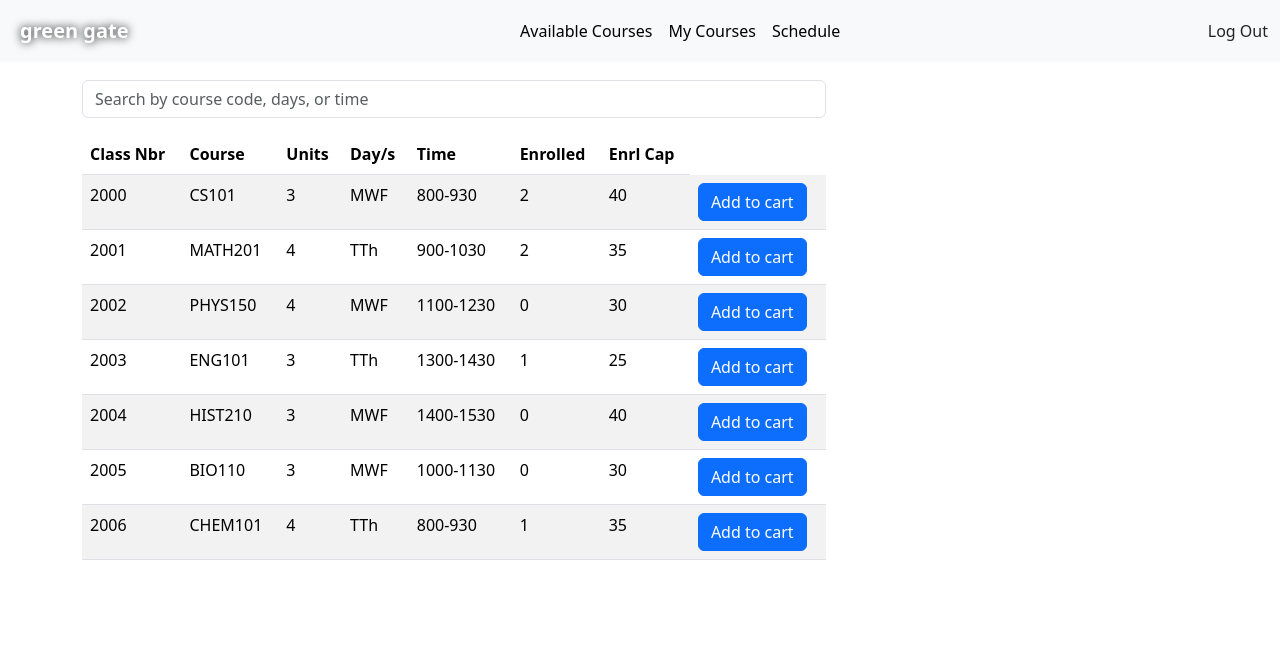
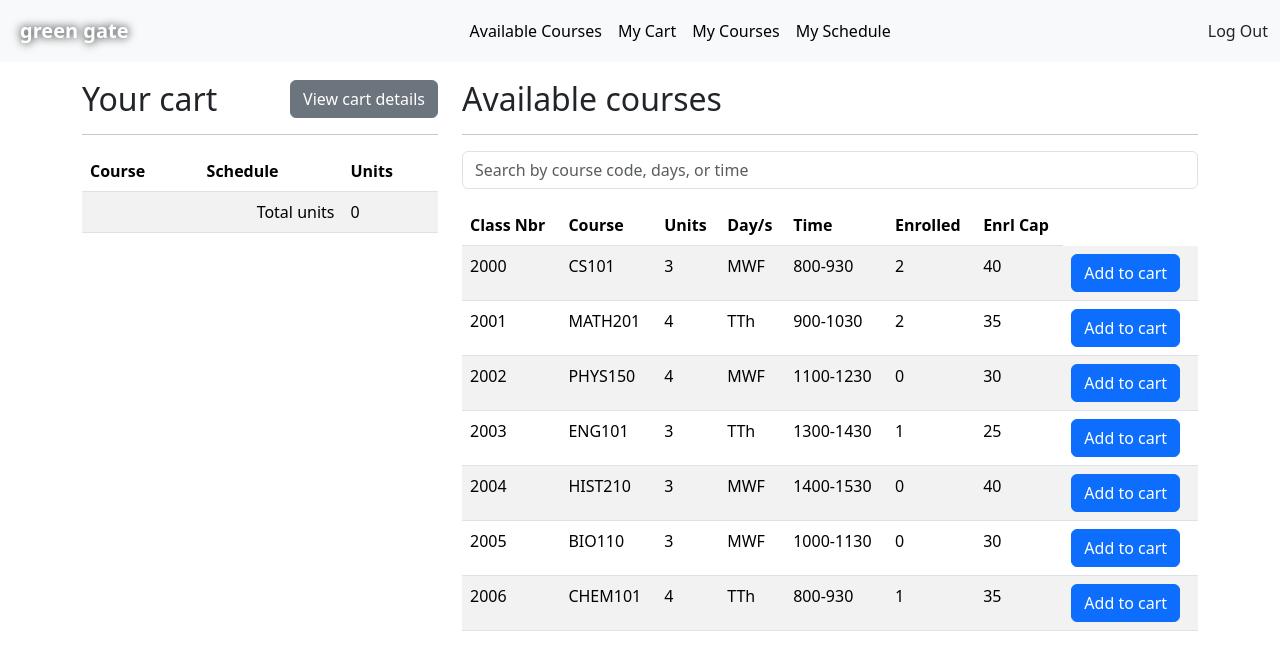
Before and after one commit to rea-prince/green-gate, a Flask app: page /available_courses in a window 1280 px wide. Shown: the top 670 px of the page. Run offline with Flask 3, Linux system fonts and the light colour scheme; a user stored in the database is signed in; data comes from the database, SQL or seed files in the repository; both versions use the stored data as it was after the commit.

Commit message:
Completed available courses backend and frontend. Began work on course checkout

```diff
--- a/app.py
+++ b/app.py
@@ -2,7 +2,7 @@ import os
 import sqlite3
 import re
 import datetime
-from flask import Flask, redirect, url_for, render_template, request, session
+from flask import Flask, redirect, url_for, render_template, request, session, flash, get_flashed_messages
 from flask_session import Session
 from functools import wraps
 from werkzeug.security import check_password_hash, generate_password_hash
@@ -57,29 +57,36 @@ def register():
         # validity
         # if any field is blank
         if not id_number or not email_address or not firstname or not lastname or not password or not confirmation or not user_role:
+            flash("Please enter your complete information")
             return redirect("/register")
         # validate ID number
         if not id_number.isdigit():
+            flash("Your ID number must be a number")
             return redirect("/register")
         # validate email address
         if not re.match(email_pattern, email_address):
+            flash("Your email address is invalid")
             return redirect("/register")
         email_check = cursor.execute("SELECT email FROM users WHERE email = ?", (email_address,)).fetchone()
         if email_check:
+            flash("Your email address is already registered")
             return redirect("/register")
 
         # if password and confirmation don't match
         if password != confirmation:
+            flash("Passwords do not match")
             return redirect("/register")
         # check user role is valid
         if user_role not in possible_roles:
+            flash("Please select a valid role")
             return redirect("/register")
 
         # availability
         # if ID or username are already in db
         id_check = cursor.execute("SELECT id FROM users WHERE id = ?", (id_number,)).fetchone()
         if id_check:
-            return render_template("error.html")
+            flash("Your ID is already registered")
+            return redirect("/register")
 
         # hash password
         password_hash = generate_password_hash(password)
@@ -104,7 +111,6 @@ def login():
     # initialize db
     connection = sqlite3.connect('enrollment.db')
     cursor = connection.cursor()
-    session.clear()
     if request.method == "POST":
         # input
         id_number = request.form.get("id_number", "").strip()
@@ -112,10 +118,12 @@ def login():
 
         # check if any field is empty
         if not password or not id_number:
+            flash("Please enter your information")
             return redirect("/login")
 
         # check if id number is a number
         if not id_number.isdigit():
+            flash("Please enter a valid ID number")
             return redirect("/login")
 
         # query database for user
@@ -123,9 +131,11 @@ def login():
 
         # check if id number is in database or if password doesn't match
         if user is None or not check_password_hash(user[2], password):
+            flash("Your password may not match or your ID nubmer is not regsitered")
             return redirect("/login")
 
         # set current session if nothing else
+        session.clear()
         session["user_id"] = user[0]
 
         # redirect to home page
@@ -171,38 +181,99 @@ def available_courses():
             class_filter.append(row)
     classes = class_filter
 
-    # adding courses to cart
     if request.method == "POST":
-        cart_class_id = request.form.get("add_to_cart")
+
+        # removing from cart
+        if "class_id_remove" in request.form:
+            remove_class_id = request.form.get("class_id_remove")
+            cursor.execute("DELETE FROM carts WHERE user_id = ? AND class_id = ?", (session["user_id"], remove_class_id))
+
+            connection.commit()
+            return redirect("/available_courses")
 
         # adding to cart
-        # check if cart has actual value
-        if cart_class_id == None or not cart_class_id.isdigit():
-            return render_template("error.html")
-        cart_class_id = int(cart_class_id)
+        if "class_id" in request.form:
+            cart_class_id = request.form.get("class_id")
 
-        # check if class is full
-        if not any(row[0] == int(cart_class_id) for row in classes):
-            return render_template("error.html")
+            # check if cart has actual value
+            if cart_class_id == None or not cart_class_id.isdigit():
+                flash("Invalid cart value")
+                return redirect("/available_courses")
+            cart_class_id = int(cart_class_id)
 
-        # check for duplicates
+            # check if class is full
+            if not any(row[0] == int(cart_class_id) for row in classes):
+                flash("Class is full")
+                return redirect("/available_courses")
 
-        # insert into cart
-        cursor.execute("INSERT INTO carts (user_id, class_id) VALUES (?, ?)", session["user_id"], cart_class_id)
+            # check for duplicates
+            cart_items = cursor.execute("SELECT 1 FROM carts WHERE class_id = ? AND user_id = ?", (cart_class_id, session["user_id"])).fetchone()
+            if cart_items:
+                flash("You are already enrolled in this course")
+                return redirect("/available_courses")
 
-        # <------------------------------------>
-        # removing from cart
+            # insert into cart
+            cursor.execute("INSERT INTO carts (user_id, class_id) VALUES (?, ?)", (session["user_id"], cart_class_id))
 
-        connection.commit()
+            connection.commit()
+            return redirect("/available_courses")
+    # rendering cart items ( course id, days, time )
+    cart = cursor.execute("""
+        SELECT course_code, days, start_time, end_time, units, id
+        FROM classes WHERE id IN (
+            SELECT class_id FROM carts WHERE user_id = ?
+        )
+        """, (session["user_id"],)).fetchall()
 
-    # <------------------------------------>
-    # rendering cart items ( course id, days, time )
-        # get cart items (pull from courses where course id in carts and user id = session[user_id])
+    total_units = 0
 
+    for item in cart:
+        total_units += int(item[4])
 
     connection.close()
 
-    return render_template("available_courses.html", classes=classes)
+    return render_template("available_courses.html", classes=classes, cart=cart, total_units=total_units)
+
+@app.route("/my_cart", methods=["GET", "POST"])
+@login_required
+def my_cart():
+    connection = sqlite3.connect('enrollment.db')
+    cursor = connection.cursor()
+
+    if request.method == "POST":
+        if "class_id_remove" in request.form:
+            remove_class_id = request.form.get("class_id_remove")
+            cursor.execute("DELETE FROM carts WHERE user_id = ? AND id = ?", (session["user_id"], remove_class_id))
+            connection.commit()
+            return redirect("/my_cart")
+
+    # load cart items
+    cart_courses = cursor.execute("""
+        SELECT c.id,
+               c.course_code,
+               c.title,
+               c.description,
+               c.section,
+               c.units,
+               COUNT(e.id) AS enrolled_count,
+               c.slots,
+               c.days,
+               c.start_time,
+               c.end_time,
+               carts.id
+        FROM classes c
+        LEFT JOIN enrollments e
+               ON c.id = e.class_id AND e.status = 'enrolled'
+        JOIN carts ON c.id = carts.class_id
+        WHERE c.id IN (
+            SELECT class_id FROM carts WHERE user_id = ?
+        )
+        GROUP BY c.id
+        """, (session["user_id"],)).fetchall()
+
+    connection.close()
+
+    return render_template("my_cart.html", cart_courses=cart_courses)
 
 @app.route("/my_courses")
 @login_required
--- a/static/search.js
+++ b/static/search.js
@@ -14,12 +14,14 @@ document.addEventListener('DOMContentLoaded', function() {
         // i did not know this method existed hitherto ¯\_( ͡° ͜ʖ ͡°)_/¯
         tableRows.forEach(row => {
             // index starts at 0 btw
+            const class_id = row.cells[0].textContent.toLowerCase();
             const course = row.cells[1].textContent.toLowerCase();
             const days = row.cells[3].textContent.toLowerCase();
             const time = row.cells[4].textContent.toLowerCase();
 
             // just compare table rows to search term
             if (
+                class_id.includes(searchTerm) ||
                 course.includes(searchTerm) ||
                 days.includes(searchTerm) ||
                 time.includes(searchTerm)
--- a/static/styles.css
+++ b/static/styles.css
@@ -21,3 +21,8 @@ body {
 #course_search {
   margin-bottom: 1rem;
 }
+
+.heading_with_button {
+  display: flex;
+  justify-content: space-between;
+}
--- a/templates/available_courses.html
+++ b/templates/available_courses.html
@@ -6,14 +6,44 @@
     <script src="{{ url_for ('static', filename='search.js') }}"></script>
 
     <div class="container">
+        <div class="row">
             <div class="col-sm-4">
-            <!-- cart list here-->
-            <!-- only show course code, days, time and remove from cart button-->
-            <!-- include button link for full cart page-->
-
+                <h2 class="heading_with_button">
+                    Your cart
+                    <button type="button" class="btn btn-secondary" onclick="window.location.href='{{ url_for('my_cart') }}'">View cart details</button>
+                </h2>
+                <hr>
+                <table class="table table-striped">
+                    <thead>
+                        <th>Course</th>
+                        <th>Schedule</th>
+                        <th>Units</th>
+                    </thead>
+                    <tbody>
+                        {% for item in cart %}
+                            <tr>
+                                <td>{{ item[0] }}</td>
+                                <td>{{ item[1] }}, {{ item[2] }}-{{ item[3] }}</td>
+                                <td>{{ item[4]|int }}</td>
+                                <td>
+                                    <form id="remove_from_cart" method="post">
+                                        <input type="hidden" name="class_id_remove" value="{{ item[5] }}">
+                                        <button type="submit" class="btn btn-secondary" name="remove">Remove</button>
+                                    </form>
+                                </td>
+                            </tr>
+                        {% endfor %}
+                        <tr>
+                            <td colspan="2" style="text-align: right;">Total units</td>
+                            <td>{{ total_units }}</td>
+                        </tr>
+                    </tbody>
+                </table>
             </div>
             <div class="col-sm-8">
-            <input class="form-control me-2" type="text" placeholder="Search by course code, days, or time" aria-label="Search" id="course_search" name="course_search"/>
+                <h2>Available courses</h2>
+                <hr>
+                <input class="form-control me-2" type="Search" placeholder="Search by course code, days, or time" aria-label="Search" id="course_search" name="course_search"/>
                 <table class="table table-striped">
                     <thead>
                         <th>Class Nbr</th>
@@ -37,13 +67,15 @@
                                 <td>
                                     <form id="add_to_cart" method="post">
                                         <input type="hidden" name="class_id" value="{{ class[0] }}">
-                                    <button type="button" class="btn btn-primary" name="cart">Add to cart</button>
+                                        <button type="submit" class="btn btn-primary" name="cart">Add to cart</button>
                                     </form>
                                 </td>
                             </tr>
                         {% endfor %}
+                            <tr> </tr>
                     </tbody>
                 </table>
             </div>
         </div>
+    </div>
 {% endblock %}
--- a/templates/index.html
+++ b/templates/index.html
@@ -3,7 +3,7 @@
 {% block title %}Home{% endblock %}
 
 {% block body %}
-    <div class="container d-flex flex-custom justify-content-center">
+    <div class="container">
         <div class="col-sm-5">
             <h1>Welcome to GreenGate!</h1>
         </div>
--- a/templates/layout.html
+++ b/templates/layout.html
@@ -4,12 +4,13 @@
         <meta name="viewport" content="initial-scale=1, width=device-width">
         <link rel="stylesheet" href="{{ url_for('static', filename='styles.css') }}">
         <link href="https://cdn.jsdelivr.net/npm/bootstrap@5.3.7/dist/css/bootstrap.min.css" rel="stylesheet" integrity="sha384-LN+7fdVzj6u52u30Kp6M/trliBMCMKTyK833zpbD+pXdCLuTusPj697FH4R/5mcr" crossorigin="anonymous">
+        <script src="https://cdn.jsdelivr.net/npm/bootstrap@5.3.7/dist/js/bootstrap.min.js" integrity="sha384-7qAoOXltbVP82dhxHAUje59V5r2YsVfBafyUDxEdApLPmcdhBPg1DKg1ERo0BZlK" crossorigin="anonymous"></script>
         <title>{% block title %}Home{% endblock %}</title>
 	</head>
 	<body>
         <nav class="navbar fixed-top navbar-expand-lg bg-body-tertiary" id="primarynav">
             <div class="container-fluid">
-                <a class="navbar-brand" href="#" id="greengatelogo">green gate</a>
+                <a class="navbar-brand" href="/" id="greengatelogo">green gate</a>
                 <button class="navbar-toggler" type="button" data-bs-toggle="collapse" data-bs-target="#navbarNav" aria-controls="navbarNav" aria-expanded="false" aria-label="Toggle navigation">
                 <span class="navbar-toggler-icon"></span>
                 </button>
@@ -20,10 +21,13 @@
                             <a class="nav-link active" aria-current="page" href="/available_courses">Available Courses</a>
                         </li>
                         <li class="nav-item">
+                            <a class="nav-link active" aria-current="page" href="/my_cart">My Cart</a>
+                        </li>
+                        <li class="nav-item">
                             <a class="nav-link active" aria-current="page" href="/my_courses">My Courses</a>
                         </li>
                         <li class="nav-item">
-                            <a class="nav-link active" aria-current="page" href="/schedule">Schedule</a>
+                            <a class="nav-link active" aria-current="page" href="/schedule">My Schedule</a>
                         </li>
                     </ul>
                     <a class="nav-link" href="/logout">Log Out</a>
@@ -36,8 +40,19 @@
                 </div>
             </div>
         </nav>
-        <div style="padding-top: 10vh;">
-            {% block body %}{% endblock %}
-        </div>
+            <div style="padding-top: 10vh;">
+                <div class="container">
+                    {% with messages = get_flashed_messages() %}
+                    {% if messages %}
+                        <div class="alert alert-danger">
+                        {% for message in messages %}
+                            <p>{{ message }}</p>
+                        {% endfor %}
+                        </div>
+                    {% endif %}
+                    {% endwith %}
+                </div>
+                {% block body %}{% endblock %}
+            </div>
     </body>
 </html>
--- a/templates/login.html
+++ b/templates/login.html
@@ -3,7 +3,7 @@
 {% block title %}Log in{% endblock %}
 
 {% block body %}
-    <div class="container d-flex flex-custom-c justify-content-center">
+    <div class="container justify-content-center">
         <form id="login" method="POST" action="/login">
             <div class="mb-3">
                 <label for="idnumberinput" class="form-label">ID number</label>
```
Also changed, not shown: templates/my_cart.html (added, +44 -0 lines), enrollment.db. Lines whose indentation alone changed are shown as unchanged.
